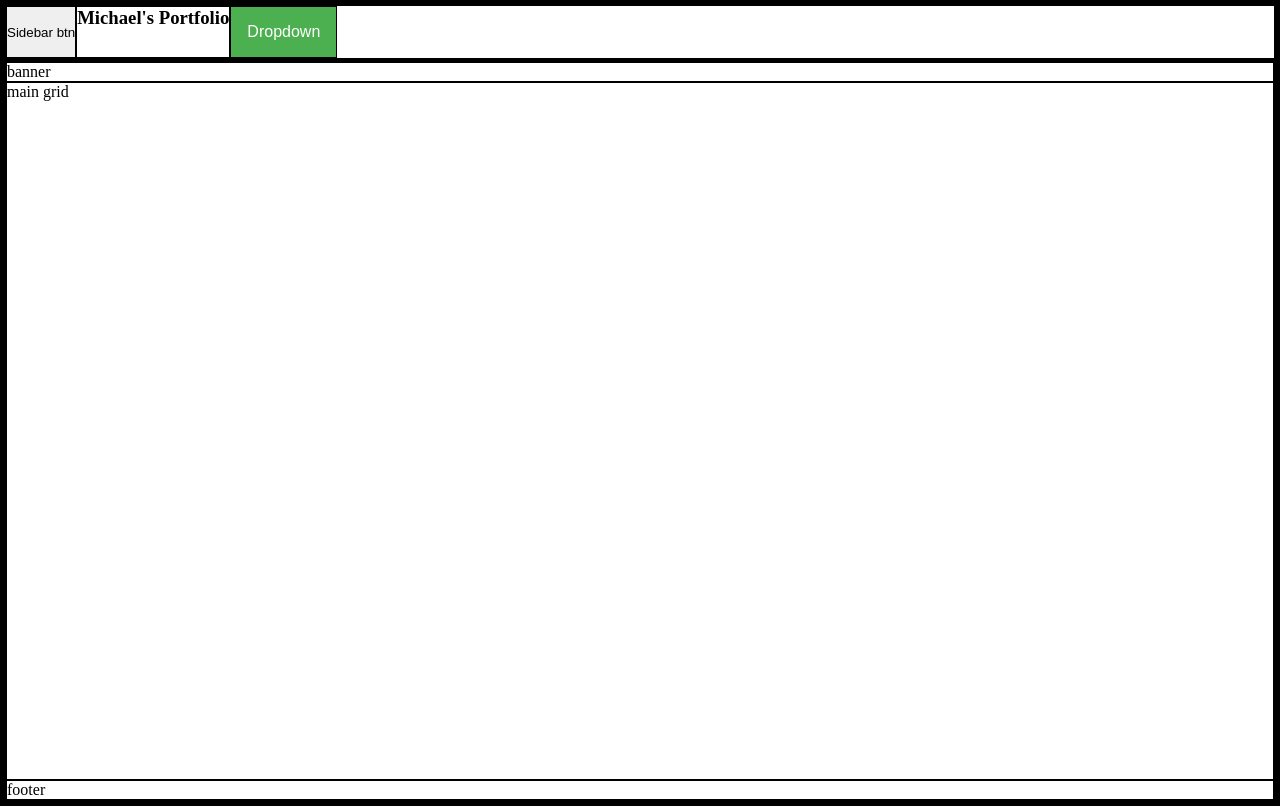
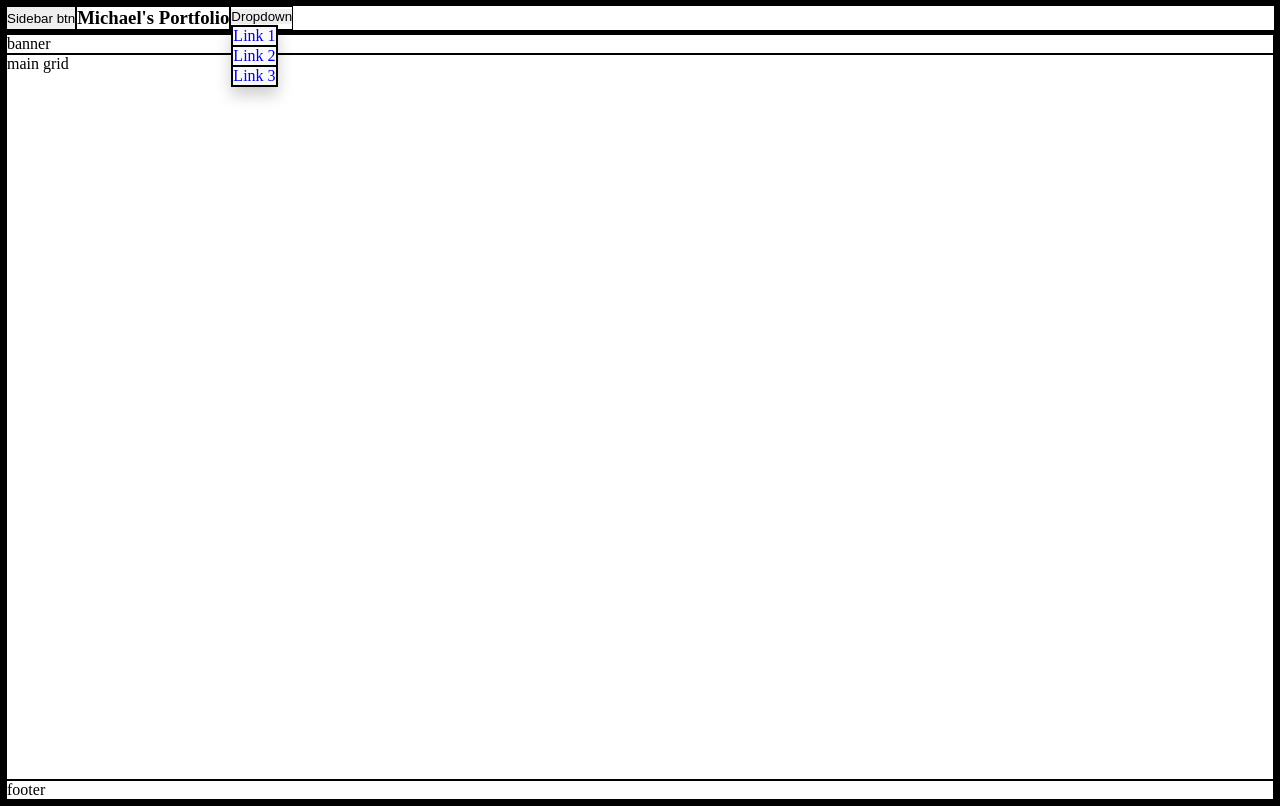
Before and after one commit to mtleonardjr/portfolio-website-v1, a React (Create React App) app: page / in a window 1280 px wide. Both pictures are taken after a click on the button "Dropdown". Built offline with nearby package versions, Linux system fonts and the light colour scheme.

Commit message:
worked on dropdown

```diff
--- a/src/App.css
+++ b/src/App.css
@@ -17,16 +17,6 @@
 
 .header {
   display: none;
-}
-
-.mobile-drop-down {
-  display: flex;
-  flex-direction: column;
-  position: relative;
-}
-
-.mobile-drop-down * {
-  position: absolute;
 }
 
 nav ul {
@@ -62,43 +52,18 @@ main {
 }
 
 .dropbtn {
-  background-color: #4caf50;
-  color: white;
-  padding: 16px;
-  font-size: 16px;
   border: none;
-  cursor: pointer;
-}
-
-.dropdown {
-  position: relative;
-  display: inline-block;
 }
 
 .dropdown-content {
   display: none;
+  flex-direction: column;
   position: absolute;
   background-color: #f9f9f9;
-  min-width: 160px;
   box-shadow: 0px 8px 16px 0px rgba(0, 0, 0, 0.2);
-  z-index: 1;
+  z-index: 1; /* Places on top */
 }
 
 .dropdown-content a {
-  color: black;
-  padding: 12px 16px;
   text-decoration: none;
-  display: block;
 }
-
-.dropdown-content a:hover {
-  background-color: #f1f1f1;
-}
-
-.dropdown:hover .dropdown-content {
-  display: block;
-}
-
-.dropdown:hover .dropbtn {
-  background-color: #3e8e41;
-}
--- a/src/App.js
+++ b/src/App.js
@@ -4,10 +4,19 @@ function App() {
 
   const displaySB = () => {
     var sb = document.getElementById("sidebar");
-    if (sb.style.display === "none") {
+    if (window.getComputedStyle(sb, null).getPropertyValue("display")=== "none") {
       sb.style.display = "block";
     } else {
       sb.style.display = "none";
+    }
+  }
+
+  const displayDD = () => {
+    var dd = document.getElementById("dropdown-content");
+    if (window.getComputedStyle(dd, null).getPropertyValue("display")=== "none") {
+      dd.style.display = "flex";
+    } else {
+      dd.style.display = "none";
     }
   }
 
@@ -18,12 +27,12 @@ function App() {
         <ul className='mobile-header'>
           <button onClick={displaySB}>Sidebar btn</button>
           <h3>Michael's Portfolio</h3>
-          <div class="dropdown">
-            <button class="dropbtn">Dropdown</button>
-            <div class="dropdown-content">
-            <a href="#">Link 1</a>
-            <a href="#">Link 2</a>
-            <a href="#">Link 3</a>
+          <div className="dropdown">
+            <button className="dropbtn" onClick={displayDD}>Dropdown</button>
+            <div className="dropdown-content" id="dropdown-content">
+              <a href="#home">Link 1</a>
+              <a href="#home">Link 2</a>
+              <a href="#home">Link 3</a>
             </div>
           </div>
 
```
